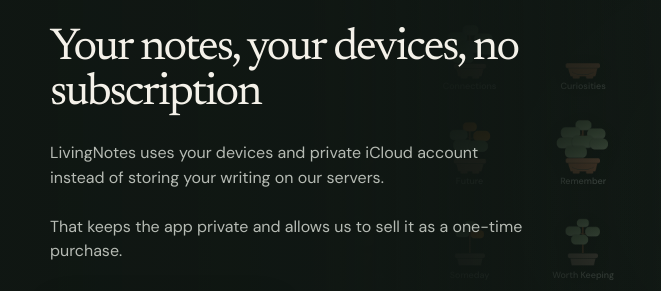
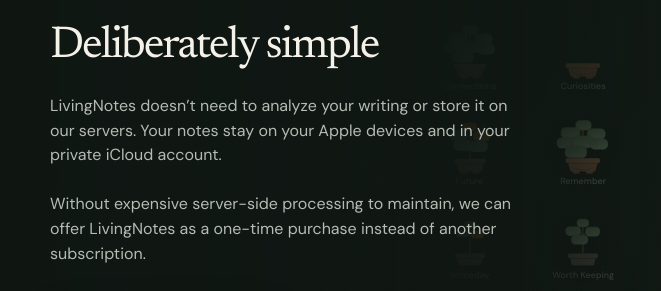
Before and after one commit to 00marco/00marco.github.io, an Astro site: page / in a window 1280 px wide. Shown: the part 3150-3441 px from the top of the page, 0-661 px from the left. Built offline with nearby package versions, Linux system fonts and the light colour scheme; Astro itself is replaced by a stand-in of ours.

Commit message:
copy changes

```diff
--- a/src/pages/index.astro
+++ b/src/pages/index.astro
@@ -205,9 +205,9 @@ const plantFieldNames = Array.from(
 
     <section class="product-section shell" aria-labelledby="inside-title">
       <div class="section-heading">
-        <h2 id="inside-title">Your notes, your devices, no subscription</h2>
-        <p class="section-description">LivingNotes uses your devices and private iCloud account instead of storing your writing on our servers.</p>
-        <p class="section-description section-description-followup">That keeps the app private and allows us to sell it as a one-time purchase.</p>
+        <h2 id="inside-title">Deliberately simple</h2>
+        <p class="section-description">LivingNotes doesn’t need to analyze your writing or store it on our servers. Your notes stay on your Apple devices and in your private iCloud account.</p>
+        <p class="section-description section-description-followup">Without expensive server-side processing to maintain, we can offer LivingNotes as a one-time purchase instead of another subscription.</p>
         <p class="launch-badge launch-badge-light"><small>In development</small>Coming soon</p>
       </div>
 
```
